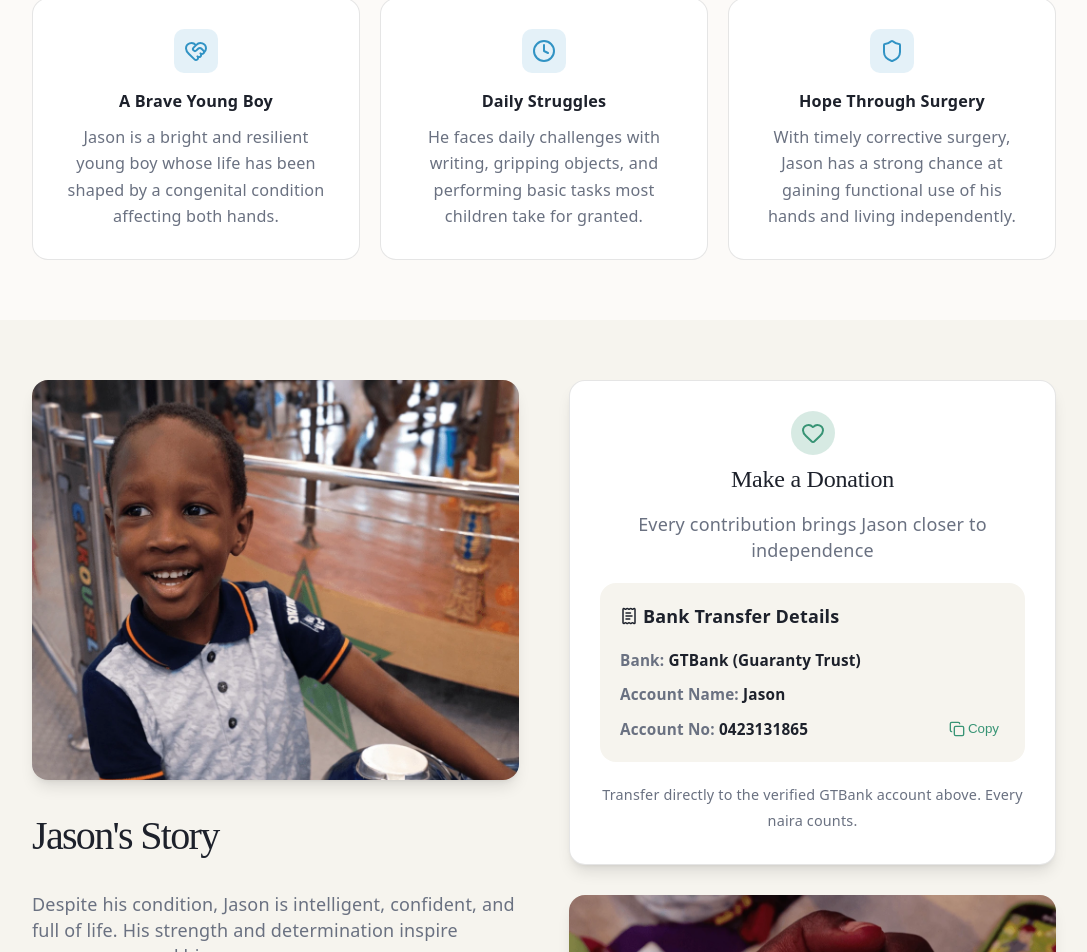
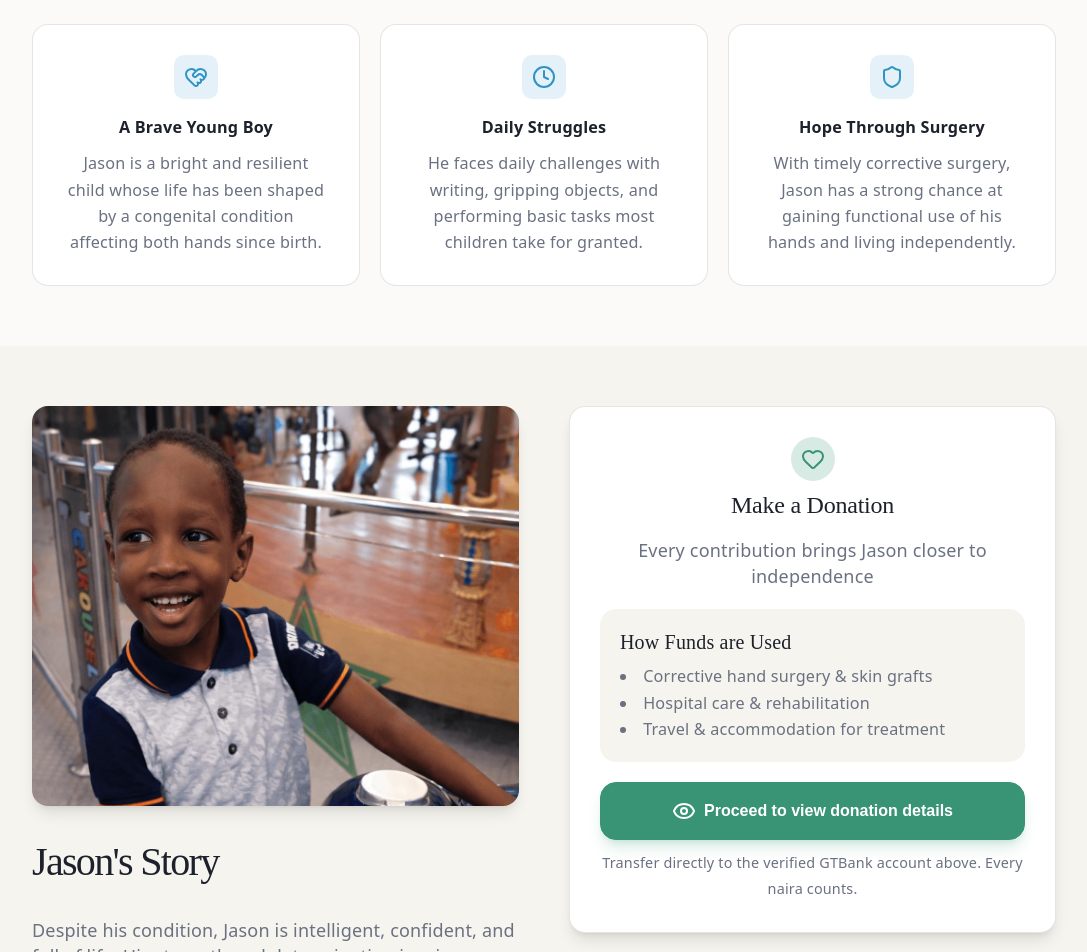
Before and after one commit to JopadAdvisory/Jason, a React (Vite) app: page / in a window 1280 px wide. Shown: the part 917-1869 px from the top of the page, without its empty margins (96-1183 px from the left). Built offline with nearby package versions, Linux system fonts and the light colour scheme.

Commit message:
security

```diff
--- a/index.html
+++ b/index.html
@@ -9,7 +9,7 @@
     <meta name="google-site-verification" content="XCx8Ae2d4LQWgz_OmOe4gmpMNmvUkWsZ5zZ13GEkzlw" />
 
      <!-- Open Graph -->
-    <meta property="og:title" content="Jason's Hands Campaign - Help Jason, Write & Play Again">
+    <meta property="og:title" content="Jason's Hand Campaign - Help Jason, Write & Play Again">
     <meta property="og:description" content="Support Jason's urgent campaign to regain hand function. Your contribution can make a life-changing difference. Donate now and help Jason write, play, and live fully again!">
     <meta property="og:image" content="https://jason-orpin.vercel.app/preview.webp">
     <meta property="og:url" content="https://jason-orpin.vercel.app/">
--- a/src/components/layout/Footer.css
+++ b/src/components/layout/Footer.css
@@ -82,6 +82,7 @@
     justify-content: center;
     font-size: .9rem;
 }
+
 .copy-icon {
     width: .9rem;
     height: .9rem;
--- a/src/sections/Hero.tsx
+++ b/src/sections/Hero.tsx
@@ -3,7 +3,7 @@ import type { JSX } from "react";
 import { Button } from "../components/ui/buttons";
 import Progress from "../components/ui/progress";
 import { Share2 } from "lucide-react";
-import ShareModal from "../components/ui/modal";
+import { ShareModal } from "../components/ui/modal";
 import { useState } from "react";
 import "./Hero.css";
 
@@ -29,7 +29,7 @@ function Hero(): JSX.Element {
                     </div>
                     <h1 className="hero-heading">Help Jason Use His Hands Again</h1>
                     <p className="hero-subtitle">
-                        Jason was born with congenital deformities affecting both hands, making everyday tasks a struggle. He urgently needs corrective surgery to live a normal, independent life.
+                       A young boy was born with congenital deformities affecting both hands, making everyday tasks a struggle. He urgently needs corrective surgery to live a normal, independent life.
                     </p>
                     <p className="hero-sub">
                         Doctors recommend surgery before his bones grow stronger — early intervention is critical for success.
--- a/src/sections/Reasons.tsx
+++ b/src/sections/Reasons.tsx
@@ -47,7 +47,7 @@ export default function Reasons(): JSX.Element {
                     mass: 1.2
                 }}
                 >
-                    Born on November 3, 2016, Jason is a determined boy who deserves the chance to use his hands freely. Your support can make that possible.
+                   Jason is a determined young boy who deserves the chance to use his hands freely. Your support can make that possible.
                 </motion.p>
             </div>
             <div className="card-container">
@@ -74,7 +74,7 @@ export default function Reasons(): JSX.Element {
                     </div>
                     <h4>A Brave Young Boy</h4>
                     <p>
-                        Jason is a bright and resilient young boy whose life has been shaped by a congenital condition affecting both hands.
+                       Jason is a bright and resilient child whose life has been shaped by a congenital condition affecting both hands since birth.
                     </p>
                 </motion.div>
 
--- a/src/sections/storyDonation.css
+++ b/src/sections/storyDonation.css
@@ -76,7 +76,15 @@
     box-shadow: 0 10px 15px -3px rgba(0, 0, 0, 0.1), 0 4px 6px -4px rgba(0, 0, 0, 0.1);
     border: 1px solid rgba(0, 0, 0, 0.1);
 }
-
+.confirm {
+    /* text-align: center; */
+    padding-bottom: 20px;
+    margin-top: -10px;
+}
+.confirm-text {
+    font-size: .8rem !important;
+    text-align: center;
+}
 .donation-header {
     text-align: center;
     display: flex;
@@ -118,25 +126,29 @@
     cursor: pointer;
     gap: 3px;
 }
-.property,
-.gtb-account h4 {
-    color: var(--text-h);
-}
-.gtb-account h4 {
+
+.gtb-account h3 {
     display: flex;
     align-items: center;
     gap: 5px;
-    font-weight: 700;
-    padding-bottom: 10px;
+    font-size: 20px;
 }
 .bank-text {
     display: flex;
     flex-direction: column;
     gap: 8px;
 }
-.bank-number {
+.bank-text ul {
+    padding: 0;
+    font-size: .9rem;
+    list-style-position: inside;
+}
+
+.sty {
+    width: 100%;
     display: flex;
-    justify-content: space-between;
+    align-items: center;
+    justify-content: center;
 }
 
 
--- a/src/sections/storyDonation.tsx
+++ b/src/sections/storyDonation.tsx
@@ -1,14 +1,17 @@
-import { Check, Copy, Heart, ReceiptText } from "lucide-react";
+import { Check, Copy, Eye, Heart, ReceiptText } from "lucide-react";
 import StoryImage from "../assets/images/6.webp";
 import FormImage from "../assets/images/5.webp"
 import { useState, type JSX } from "react";
 import { motion } from "framer-motion";
 import "./storyDonation.css";
+import { DetailsModal } from "../components/ui/modal";
 
 
 
 export default function StoryDonation(): JSX.Element {
    const [copied, setCopied] = useState<boolean>(false);
+   const [open, setOpen] = useState<boolean>(false);
+   const [confirm, setConfirm] = useState<boolean>(true);
 
    const handleCopy = async (): Promise<void> => {
     const accountNumber = "0423131865";
@@ -23,6 +26,45 @@ export default function StoryDonation(): JSX.Element {
         console.error("copy failed:", error);
     }
    };
+
+   const ConfirmBody = () => {
+        return (
+            <div className="confirm">
+                <p className="confirm-text">
+                    To protect the privacy of the beneficiary, donation details are only revealed to genuine supporters. By proceeding, you confirm your intent to make a donation.
+                </p>
+            </div>
+        )
+   }
+
+   const Body = () => {
+        return (
+            <div className="confirm">
+                <div className="gtb-account">
+                    <div className="bank-text">
+                        <h4>
+                            <ReceiptText size={18}/>
+                            <span>Bank Transfer Details</span>
+                        </h4>
+                        <p className="bank">Bank: <span className="property">GTBank (Guaranty Trust)</span></p>
+                        <p className="name">Account Name: <span className="property">0. Jason 0.</span></p>
+                        <p className="bank-number">
+                            <span>Account No: <span className="property">0423131865</span></span>
+                            <button
+                                className="copy-btn"
+                                onClick={handleCopy}
+                                type="button"
+                                >
+                                {copied ? <Check size={16} /> : <Copy size={16} />}
+                                <span>{copied ? "Copied" : "Copy"}</span>
+                            </button>
+                        </p>
+                    </div>
+                </div>
+                <p className="confirm-text">Transfer directly to the verified GTBank account above. Every naira counts.</p>
+            </div>
+        )
+   }
 
     return (
         <section
@@ -147,27 +189,27 @@ export default function StoryDonation(): JSX.Element {
                         </div>
                         <div className="gtb-account">
                            <div className="bank-text">
-                                <h4>
-                                    <ReceiptText size={18}/>
-                                    <span>Bank Transfer Details</span>
-                                </h4>
-                                <p className="bank">Bank: <span className="property">GTBank (Guaranty Trust)</span></p>
-                                <p className="name">Account Name: <span className="property">Jason</span></p>
-                                <p className="bank-number">
-                                    <span>Account No: <span className="property">0423131865</span></span>
-                                    <button
-                                        className="copy-btn"
-                                        onClick={handleCopy}
-                                        type="button"
-                                        >
-                                        {copied ? <Check size={16} /> : <Copy size={16} />}
-                                        <span>{copied ? "Copied" : "Copy"}</span>
-                                    </button>
-                                </p>
+                                <h3>
+                                    <span>How Funds are Used</span>
+                                </h3>
+                                <ul>
+                                    <li>Corrective hand surgery & skin grafts</li>
+                                    <li>Hospital care & rehabilitation</li>
+                                    <li>Travel & accommodation for treatment</li>
+                                </ul>
                            </div>
                         </div>
+                        <div className="bank-btn">
+                            <button
+                                className="primary-btn hero-btn2 sty"
+                                onClick={() => setOpen(true)}
+                            >
+                                <Eye />
+                                Proceed to view donation details
+                            </button>
+                        </div>
+                        <p className="secure">Transfer directly to the verified GTBank account above. Every naira counts.</p>
 
-                        <p className="secure">Transfer directly to the verified GTBank account above. Every naira counts.</p>
                     </motion.div>
                     <motion.div
                         className="form-image-container"
@@ -193,6 +235,18 @@ export default function StoryDonation(): JSX.Element {
                           src={FormImage} alt="A picture of jason's hand"
                         />
                     </motion.div>
+                    <DetailsModal
+                        isOpen={open}
+                        onClose={() => {
+                            setOpen(false);
+                            setConfirm(true)
+                        }}
+                        confirmationOpen={confirm}
+                        confirmClose={() => setConfirm(false)}
+                        head={"Donation Details"}
+                        confirmBody={ConfirmBody}
+                        body={Body}
+                    />
                 </div>
 
             </div>
```
Also changed, not shown: src/components/ui/modal.tsx (+57 -2 lines), src/sections/faq.tsx (+13 -8 lines).
